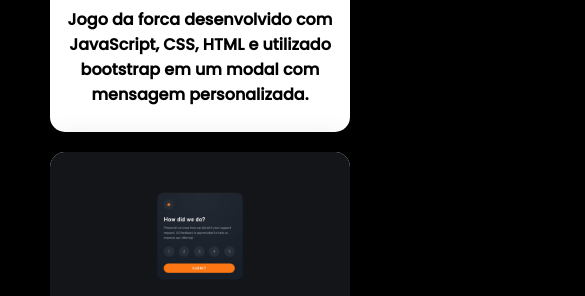
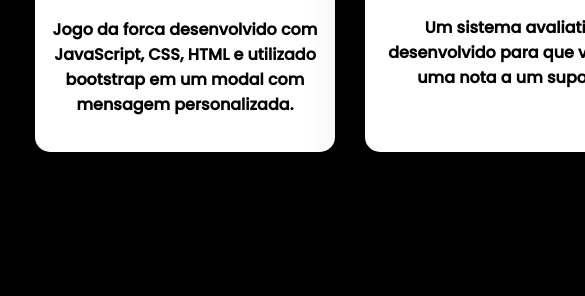
Before and after one commit to K4Z1NH0/KaykeAraujoDev, a plain HTML site: page index.html in a window 390 px wide. Shown: the part 1154-1450 px from the top of the page, 585 px wide, since content can reach past the window. After the commit the page ends 1321 px from the top, so only its background shows below. Drawn offline with nearby package versions, Linux system fonts and the light colour scheme.

Commit message:
arruamndo js e responsividade

```diff
--- a/css/style.css
+++ b/css/style.css
@@ -346,6 +346,7 @@ canvas{
     align-items: center;
     margin: 15px;
     display: flex;
+    width: 700px;
 }
 
 .cards a{
@@ -353,11 +354,12 @@ canvas{
 }
 
 .card{
+    display: flex;
+    flex-direction: column;
     margin-top: 20px;
     margin-right: 10px;
     margin-left: 20px;
     transition: .7s;
-    display: inline;
     color: var(--color-preto);
     border-top-left-radius: 15px;
     border-top-right-radius: 15px;
@@ -365,7 +367,7 @@ canvas{
     border-bottom-right-radius: 15px;
     background-color: var(--color-branco);
     max-width: 300px;
-    height: 350px;
+    height: 370px;
     align-items: center;
     box-shadow: rgba(0, 0, 0, 0.25) 0px 54px 55px, rgba(0, 0, 0, 0.12) 0px -12px 30px, rgba(0, 0, 0, 0.12) 0px 4px 6px, rgba(0, 0, 0, 0.17) 0px 12px 13px, rgba(0, 0, 0, 0.09) 0px -3px 5px;
 }
@@ -612,7 +614,7 @@ canvas{
       }
 
       .cards{
+        width: 700px;
         display: flex;
-        flex-direction: column;
       }
 }
--- a/index.html
+++ b/index.html
@@ -81,6 +81,6 @@
             </div>
         </div>
     </div>
+    <script type="text/javascript" src="./js/javascript.js"></script>
 </body>
-<script type="text/javascript" src="./js/javascript.js"></script>
 </html>
```
